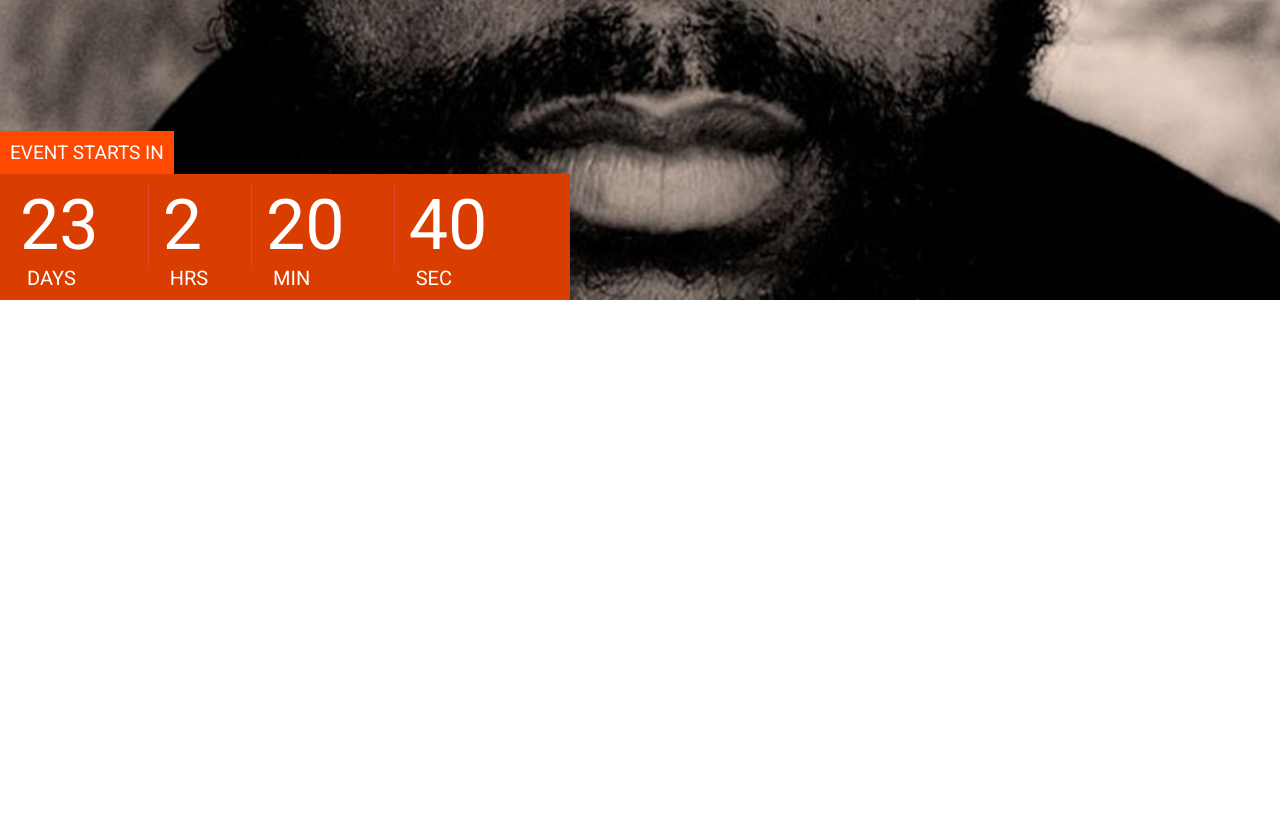
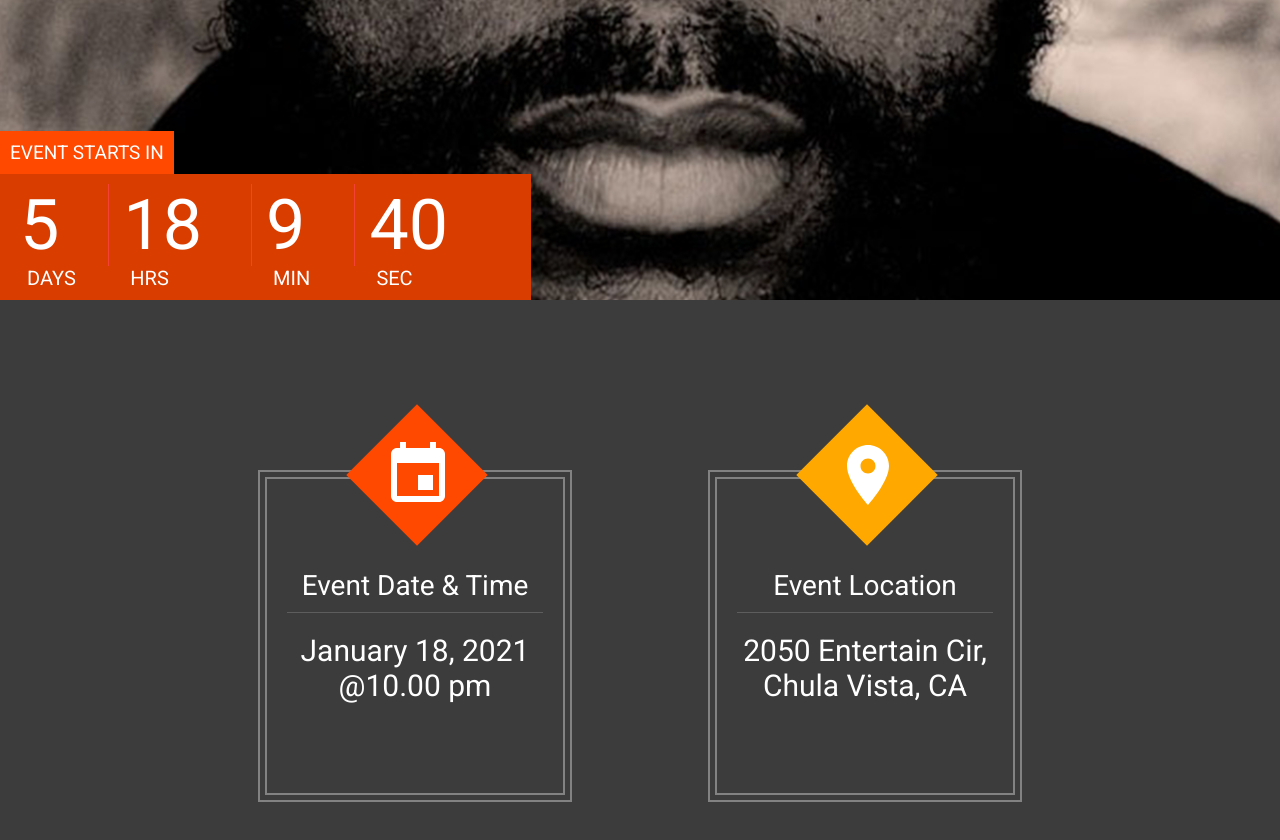
Before and after one commit to morgansegura/venue, a React (Create React App) app: page / in a window 1280 px wide. Shown: the part 500-1340 px from the top of the page. Before the commit the page ends 800 px from the top, so only its background shows below. Built offline with nearby package versions, Linux system fonts and the light colour scheme.

Commit message:
Adds AOS for react and creates the time-location venue module

```diff
--- a/package.json
+++ b/package.json
@@ -9,7 +9,7 @@
     "@testing-library/react": "^11.1.0",
     "@testing-library/user-event": "^12.1.10",
     "react": "^17.0.1",
-    "react-awesome-reveal": "^3.5.2",
+    "react-animate-on-scroll": "^2.1.5",
     "react-dom": "^17.0.1",
     "react-infinite-scroll-component": "^5.1.0",
     "react-scripts": "4.0.1",
--- a/public/index.html
+++ b/public/index.html
@@ -40,7 +40,14 @@
 			type="text/css"
 			href="https://cdnjs.cloudflare.com/ajax/libs/slick-carousel/1.6.0/slick-theme.min.css"
 		/>
-		<title>React App</title>
+		<link
+			rel="stylesheet"
+			href="https://cdnjs.cloudflare.com/ajax/libs/animate.css/3.5.2/animate.min.css"
+		/>
+
+		<title>
+			The Venue. Find your favorite bands and be there when they are.
+		</title>
 	</head>
 	<body>
 		<noscript>You need to enable JavaScript to run this app.</noscript>
--- a/src/App.js
+++ b/src/App.js
@@ -1,5 +1,5 @@
 import React from 'react'
-import { Featured, Header } from './components'
+import { Featured, Header, Venue } from './components'
 import './resources/styles.css'
 
 function App() {
@@ -7,6 +7,7 @@ function App() {
 		<div>
 			<Header />
 			<Featured />
+			<Venue />
 		</div>
 	)
 }
--- a/src/components/countdown-timer/index.jsx
+++ b/src/components/countdown-timer/index.jsx
@@ -1,32 +1,54 @@
-import React, { useState } from 'react'
-import Slide from 'react-awesome-reveal'
+import React, { useState, useEffect } from 'react'
 
 const CountdownTimer = () => {
-	const { countdown, setCountdown } = useState(false)
+	const deadline = 'Jan, 18, 2021'
+	const [seconds, setSeconds] = useState(0)
+	const [minutes, setMinutes] = useState(0)
+	const [hours, setHours] = useState(0)
+	const [days, setDays] = useState(0)
+
+	const getTimeUntil = deadline => {
+		const time = Date.parse(deadline) - Date.parse(new Date())
+		if (time < 0) {
+			console.log('Done son')
+		} else {
+			const sec = Math.floor((time / 1000) % 60)
+			const min = Math.floor((time / 1000 / 60) % 60)
+			const hrs = Math.floor((time / (1000 * 60 * 60)) % 24)
+			const ds = Math.floor(time / (1000 * 60 * 60 * 24))
+
+			setSeconds(sec)
+			setMinutes(min)
+			setHours(hrs)
+			setDays(ds)
+		}
+	}
+	useEffect(() => {
+		setInterval(() => getTimeUntil(deadline), 100)
+	})
+
 	return (
-		<Slide left delay={1000}>
 		<div className='countdown_wrapper'>
 			<div className='countdown_top'>Event Starts in</div>
 			<div className='countdown_bottom'>
 				<div className='countdown_item'>
-						<div className='countdown_time'>23</div>
+					<div className='countdown_time'>{days}</div>
 					<div className='countdown_tag'>Days</div>
 				</div>
 				<div className='countdown_item'>
-						<div className='countdown_time'>2</div>
+					<div className='countdown_time'>{hours}</div>
 					<div className='countdown_tag'>Hrs</div>
 				</div>
 				<div className='countdown_item'>
-						<div className='countdown_time'>20</div>
+					<div className='countdown_time'>{minutes}</div>
 					<div className='countdown_tag'>Min</div>
 				</div>
 				<div className='countdown_item'>
-						<div className='countdown_time'>40</div>
+					<div className='countdown_time'>{seconds}</div>
 					<div className='countdown_tag'>Sec</div>
 				</div>
 			</div>
 		</div>
-		</Slide>
 	)
 }
 
--- a/src/components/header/index.jsx
+++ b/src/components/header/index.jsx
@@ -22,7 +22,7 @@ const Header = () => {
 		}
 	}
 	useEffect(() => {
-		window.addEventListener('scroll', handleScroll)
+		window.addEventListener('scroll', () => handleScroll)
 
 		return () => {
 			window.removeEventListener('scroll', () => handleScroll)
--- a/src/components/index.js
+++ b/src/components/index.js
@@ -3,3 +3,4 @@ export { default as Featured } from './featured'
 export { default as CountdownTimer } from './countdown-timer'
 export { default as Header } from './header'
 export { default as SideDrawer } from './side-drawer'
+export { default as Venue } from './venue'
--- /dev/null
+++ b/src/components/venue/index.jsx
@@ -0,0 +1,58 @@
+import React from 'react'
+
+import ScrollAnimation from 'react-animate-on-scroll'
+
+import EventIcon from '@material-ui/icons/Event'
+import LocationOnIcon from '@material-ui/icons/LocationOn'
+
+const Venue = () => {
+	return (
+		<div className='bck_black'>
+			<div className='center_wrapper'>
+				<div className='vn_wrapper'>
+					<ScrollAnimation
+						animateIn='zoomIn'
+						duration={0.5}
+						className='vn_item'>
+						<div className='vn_outer'>
+							<div className='vn_inner'>
+								<div className='vn_icon_square bck_red'></div>
+								<div className='vn_icon'>
+									<EventIcon style={{ fontSize: '4.5rem' }} />
+								</div>
+								<div className='vn_title'>
+									Event Date & Time
+								</div>
+								<div className='vn_desc'>
+									January 18, 2021 @10.00 pm
+								</div>
+							</div>
+						</div>
+					</ScrollAnimation>
+					<ScrollAnimation
+						animateIn='zoomIn'
+						duration={0.5}
+						delay={500}
+						className='vn_item'>
+						<div className='vn_outer'>
+							<div className='vn_inner'>
+								<div className='vn_icon_square bck_yellow'></div>
+								<div className='vn_icon'>
+									<LocationOnIcon
+										style={{ fontSize: '4.5rem' }}
+									/>
+								</div>
+								<div className='vn_title'>Event Location</div>
+								<div className='vn_desc'>
+									2050 Entertain Cir, Chula Vista, CA
+								</div>
+							</div>
+						</div>
+					</ScrollAnimation>
+				</div>
+			</div>
+		</div>
+	)
+}
+
+export default Venue
--- a/src/resources/styles.css
+++ b/src/resources/styles.css
@@ -196,8 +196,8 @@ footer .footer_copyright {
 	background-size: contain !important;
 	background-repeat: no-repeat !important;
 	position: absolute;
-	top: -30px;
-	left: 124px;
+	top: -40px;
+	left: 115px;
 }
 
 .vn_item .vn_title {
```
Also changed, not shown: 2 other files (tests, documents, lock files or other folders). Lines whose indentation alone changed are shown as unchanged.
